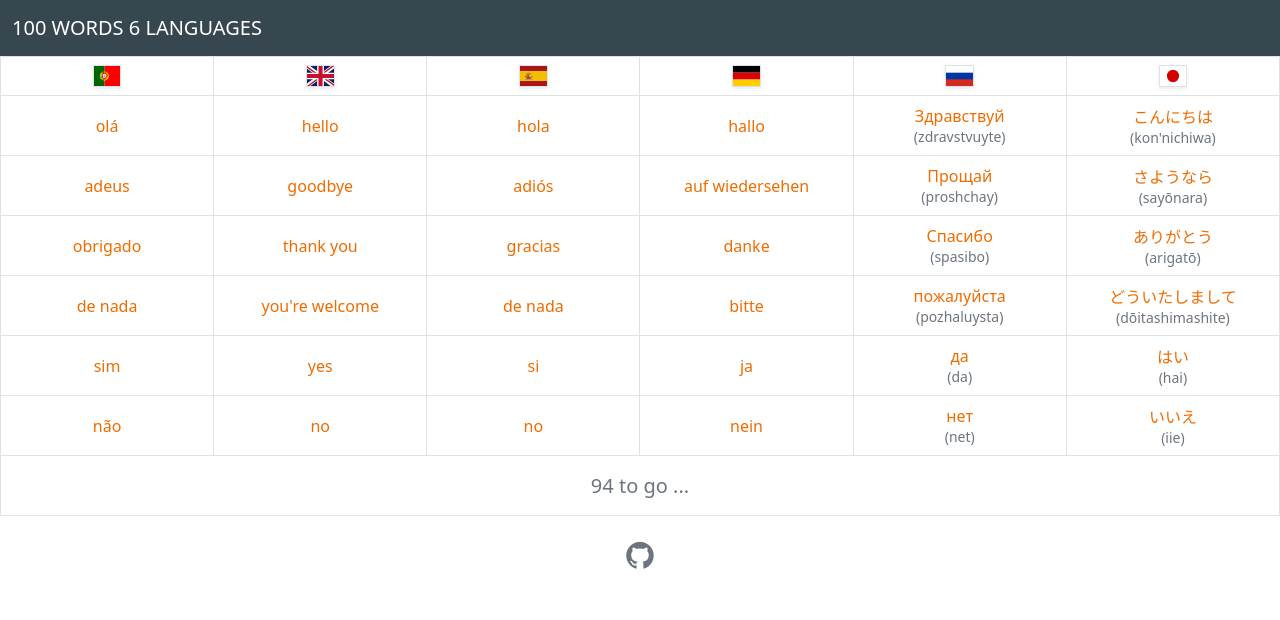
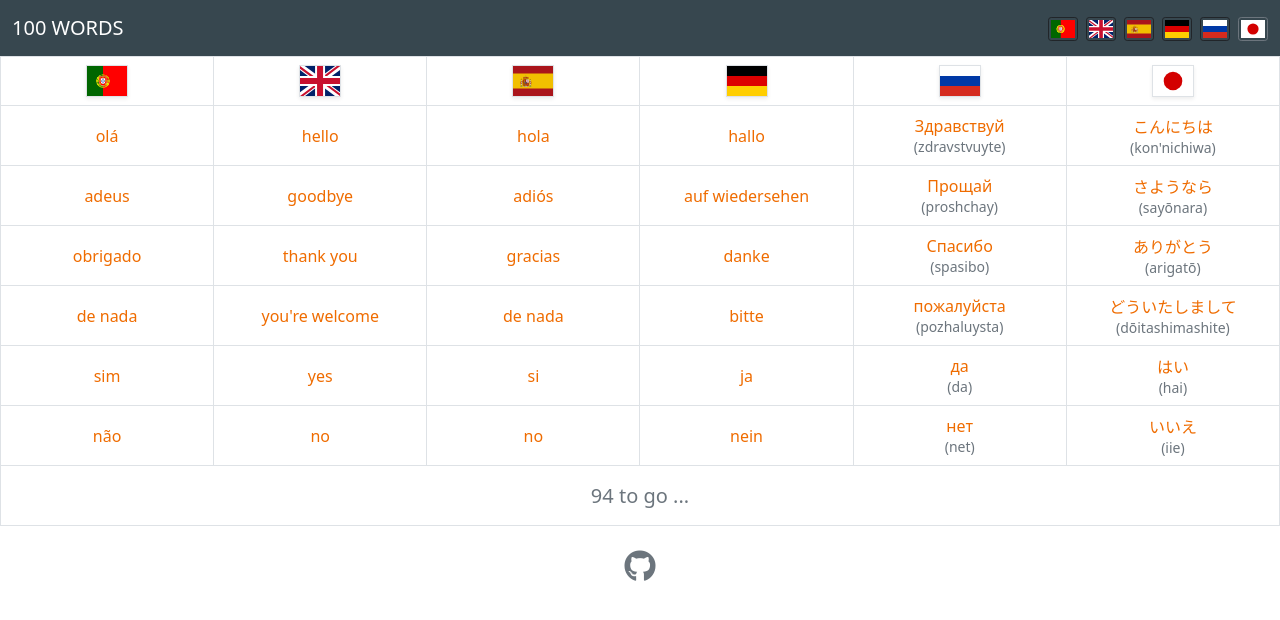
Before and after one commit to nunorc/100words, a plain HTML site: page index.html in a window 1280 px wide. Drawn offline with nearby package versions, Linux system fonts and the light colour scheme.

Commit message:
Language selection

```diff
--- a/index.html
+++ b/index.html
@@ -4,19 +4,60 @@
   <meta name="viewport" content="width=device-width, initial-scale=1">
   <title>100 Words</title>
   <link href="https://cdn.jsdelivr.net/npm/bootstrap@5.0.0-beta1/dist/css/bootstrap.min.css" rel="stylesheet" integrity="sha384-giJF6kkoqNQ00vy+HMDP7azOuL0xtbfIcaT9wjKHr8RbDVddVHyTfAAsrekwKmP1" crossorigin="anonymous">
-  <link rel="stylesheet" href="https://cdnjs.cloudflare.com/ajax/libs/font-awesome/4.7.0/css/font-awesome.min.css">
+  <link rel="stylesheet" href="https://cdnjs.cloudflare.com/ajax/libs/font-awesome/5.11.2/css/all.min.css" />
   <style type="text/css">
-    .my-flag { height: 22px; }
+    .my-flag { height: 32px; }
+    .btn-flag { padding: 2px; }
+    .btn-flag-img { height: 18px; }
+    .flag-active { opacity: 0.2; }
     .my-col { width: 16%; }
     #my-tab { color: #ef6c00; }
     footer,a { color: #6c757d; }
+    .btn:focus { outline: none; box-shadow: none; }
   </style>
 </head>
 <body onload="init()">
   <header>
     <nav class="navbar navbar-expand-lg navbar-dark" style="background-color: #37474f;">
       <div class="container-fluid">
-        <a class="navbar-brand text-uppercase fw-light">100 Words 6 Languages</a>
+        <a class="navbar-brand text-uppercase fw-light" href="./">100 Words</a>
+        <button class="navbar-toggler" type="button" data-bs-toggle="collapse" data-bs-target="#navbarToggler" aria-controls="navbarToggler" aria-expanded="false" aria-label="Toggle navigation">
+          <span class="navbar-toggler-icon"></span>
+        </button>
+        <div class="collapse navbar-collapse justify-content-end" id="navbarToggler">
+          <ul class="nav">
+            <li class="nav-item">
+              <button type="button" class="btn btn-sm btn-outline-dark btn-flag" onclick="toggle('pt')">
+                <img id="pt" class="btn-flag-img" src="https://cdnjs.cloudflare.com/ajax/libs/flag-icon-css/3.5.0/flags/4x3/pt.svg" alt="portuguese" />
+              </button>
+            </li>
+            <li class="nav-item ms-2">
+              <button type="button" class="btn btn-sm btn-outline-dark btn-flag" onclick="toggle('en')">
+                <img id="en" class="btn-flag-img" src="https://cdnjs.cloudflare.com/ajax/libs/flag-icon-css/3.5.0/flags/4x3/gb.svg" alt="english" />
+              </button>
+            </li>
+            <li class="nav-item ms-2">
+              <button type="button" class="btn btn-sm btn-outline-dark btn-flag" onclick="toggle('es')">
+                <img id="es" class="btn-flag-img" src="https://cdnjs.cloudflare.com/ajax/libs/flag-icon-css/3.5.0/flags/4x3/es.svg" alt="spannish" />
+              </button>
+            </li>
+            <li class="nav-item ms-2">
+              <button type="button" class="btn btn-sm btn-outline-dark btn-flag" onclick="toggle('de')">
+                <img id="de" class="btn-flag-img" src="https://cdnjs.cloudflare.com/ajax/libs/flag-icon-css/3.5.0/flags/4x3/de.svg" alt="german" />
+              </button>
+            </li>
+            <li class="nav-item ms-2">
+              <button type="button" class="btn btn-sm btn-outline-dark btn-flag" onclick="toggle('ru')">
+                <img id="ru" class="btn-flag-img" src="https://cdnjs.cloudflare.com/ajax/libs/flag-icon-css/3.5.0/flags/4x3/ru.svg" alt="russian" />
+              </button>
+            </li>
+            <li class="nav-item ms-2">
+              <button type="button" class="btn btn-sm btn-outline-secondary btn-flag" onclick="toggle('jp')">
+                <img id="jp" class="btn-flag-img" src="https://cdnjs.cloudflare.com/ajax/libs/flag-icon-css/3.5.0/flags/4x3/jp.svg" alt="japanese" />
+              </button>
+            </li>
+          </ul>
+        </div>
       </div>
     </nav>
   </header>
@@ -25,23 +66,29 @@
     <table id="my-tab" class="table text-center table-bordered align-middle">
       <thead>
         <tr class="table-muted">
-          <th class="my-col">
-            <img class="img-fluid border my-flag shadow-sm" src="https://cdnjs.cloudflare.com/ajax/libs/flag-icon-css/3.5.0/flags/4x3/pt.svg" alt="Portuguese" />
+          <th class="my-col pt">
+            <img class="img-fluid border my-flag shadow-sm" src="https://cdnjs.cloudflare.com/ajax/libs/flag-icon-css/3.5.0/flags/4x3/pt.svg"
+              alt="Portuguese" title="Portuguese" />
           </th>
-          <th class="my-col">
-            <img class="img-fluid border my-flag shadow-sm" src="https://cdnjs.cloudflare.com/ajax/libs/flag-icon-css/3.5.0/flags/4x3/gb.svg" alt="English" />
+          <th class="my-col en">
+            <img class="img-fluid border my-flag shadow-sm" src="https://cdnjs.cloudflare.com/ajax/libs/flag-icon-css/3.5.0/flags/4x3/gb.svg"
+              alt="English" title="English" />
           </th>
-          <th class="my-col">
-             <img class="img-fluid border my-flag shadow-sm" src="https://cdnjs.cloudflare.com/ajax/libs/flag-icon-css/3.5.0/flags/4x3/es.svg" alt="Spainish" />
+          <th class="my-col es">
+             <img class="img-fluid border my-flag shadow-sm" src="https://cdnjs.cloudflare.com/ajax/libs/flag-icon-css/3.5.0/flags/4x3/es.svg"
+              alt="Spanish" title="Spanish" />
           </th>
-          <th class="my-col">
-            <img class="img-fluid border my-flag shadow-sm" src="https://cdnjs.cloudflare.com/ajax/libs/flag-icon-css/3.5.0/flags/4x3/de.svg" alt="German" />
+          <th class="my-col de">
+            <img class="img-fluid border my-flag shadow-sm" src="https://cdnjs.cloudflare.com/ajax/libs/flag-icon-css/3.5.0/flags/4x3/de.svg"
+              alt="German" title="German" />
           </th>
-          <th class="my-col">
-            <img class="img-fluid border my-flag shadow-sm" src="https://cdnjs.cloudflare.com/ajax/libs/flag-icon-css/3.5.0/flags/4x3/ru.svg" alt="Russian" />
+          <th class="my-col ru">
+            <img class="img-fluid border my-flag shadow-sm" src="https://cdnjs.cloudflare.com/ajax/libs/flag-icon-css/3.5.0/flags/4x3/ru.svg"
+              alt="Russian" title="Russian" />
           </th>
-          <th class="my-col">
-            <img class="img-fluid border my-flag shadow-sm" src="https://cdnjs.cloudflare.com/ajax/libs/flag-icon-css/3.5.0/flags/4x3/jp.svg" alt="Japanese" />
+          <th class="my-col jp">
+            <img class="img-fluid border my-flag shadow-sm" src="https://cdnjs.cloudflare.com/ajax/libs/flag-icon-css/3.5.0/flags/4x3/jp.svg"
+              alt="Japanese" title="Japanese" />
           </th>
         </tr>
       </thead>
@@ -53,8 +100,8 @@
   <footer>
     <div class="container-fluidv text-center p-2">
       <p>
-        <a href="https://github.com/nunorc/100words">
-          <i class="fa fa-github fa-2x"></i>
+        <a class="text-secondary" href="https://github.com/nunorc/100words">
+          <i class="fab fa-github fa-2x"></i>
         </a>
       </p>
     </div>
@@ -62,6 +109,8 @@
 
   <script src="https://cdn.jsdelivr.net/npm/bootstrap@5.0.0-beta1/dist/js/bootstrap.bundle.min.js" integrity="sha384-ygbV9kiqUc6oa4msXn9868pTtWMgiQaeYH7/t7LECLbyPA2x65Kgf80OJFdroafW" crossorigin="anonymous"></script>
   <script type="text/javascript">
+    let LANGS = { pt: true, en: true, es: true, de: true, ru: true, jp: true }
+
     updateTable = (csv) => {
       const rows = csv.split("\n")
       let tab = document.getElementById("my-tbody"), found = 0
@@ -74,6 +123,7 @@
           for (const c in cols) {
             const l = cols[c].split(";")
             let td = tr.insertCell()
+            td.classList.add(Object.keys(LANGS)[c])
             td.innerHTML = l[0].trim()
 
             if (l.length > 1) {
@@ -94,10 +144,30 @@
     }
 
     init = () => {
+      let els = document.querySelectorAll('[data-bs-toggle="tooltip"]')
+      Array.prototype.slice.call(els).map((el) => {
+        return new bootstrap.Tooltip(el)
+      })
+
       fetch('data.csv')
         .then(response => response.text())
         .then(csv => updateTable(csv))
     }
+
+    toggle = (lang) => {
+      LANGS[lang] = !LANGS[lang]
+
+      document.querySelectorAll('.'+lang).forEach((el) => {
+        el.classList.toggle('d-none')
+      })
+
+      const w = Math.floor( 100 / Object.values(LANGS).filter(Boolean).length )
+      document.querySelectorAll('.my-col').forEach((col) => {
+        col.style.width = w + '%'
+      })
+
+      document.getElementById(lang).classList.toggle('flag-active')
+    }
   </script>
 </body>
 </html>
```
